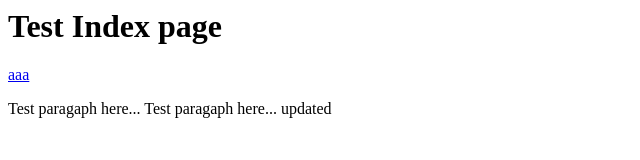
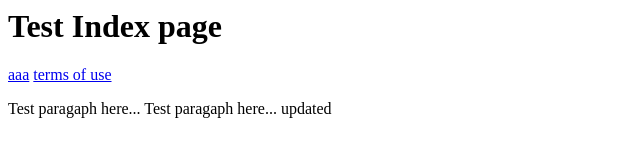
Before and after one commit to 9123086/iotv, a plain HTML site: page index.html in a window 1280 px wide. Shown: the full height of the page, 0-640 px from the left. Drawn offline with Linux system fonts and the light colour scheme.

Commit message:
Update index.html

```diff
--- a/index.html
+++ b/index.html
@@ -7,6 +7,7 @@
 <body>
 <h1>Test Index page</h1>
     <a href="/iotv/aaa.html">aaa</a>
+     <a href="/iotv/termsofuse.html">terms of use</a>
 <p>
     Test paragaph here...
     Test paragaph here... updated
```
